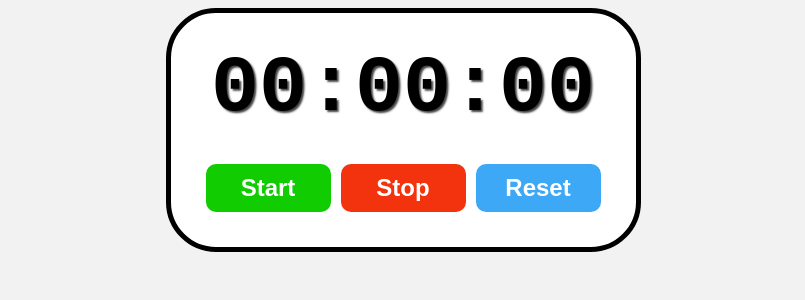
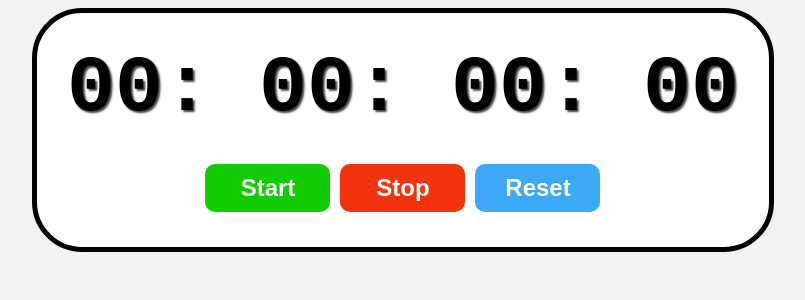
Before and after one commit to AhmadRabie1/Stop-Watch-App, a React (Vite) app in the folder myreact/: page / in a window 1280 px wide. Shown: the top 300 px of the page, without its empty margins (237-1042 px from the left). Built offline with nearby package versions, Linux system fonts and the light colour scheme.

Commit message:
finished the formatTime function

```diff
--- a/myreact/src/Stopwatch.jsx
+++ b/myreact/src/Stopwatch.jsx
@@ -37,7 +37,17 @@
 
     function formatTime() {
 
-        return `00:00:00`;
+        let hours = Math.floor(elapsedTime / (1000 * 60 * 60));
+        let minutes = Math.floor(elapsedTime / (1000 * 60) % 60);
+        let seconds = Math.floor(elapsedTime / (1000) % 60);
+        let milliseconds = Math.floor((elapsedTime % 1000) / 10);
+
+        hours =  String(hours).padStart(2, "0");
+        minutes =  String(minutes).padStart(2, "0");
+        seconds =  String(seconds).padStart(2, "0");
+        milliseconds =  String(milliseconds).padStart(2, "0");
+
+        return `${hours}: ${minutes}: ${seconds}: ${milliseconds}`;
     }
 
     return (
```
